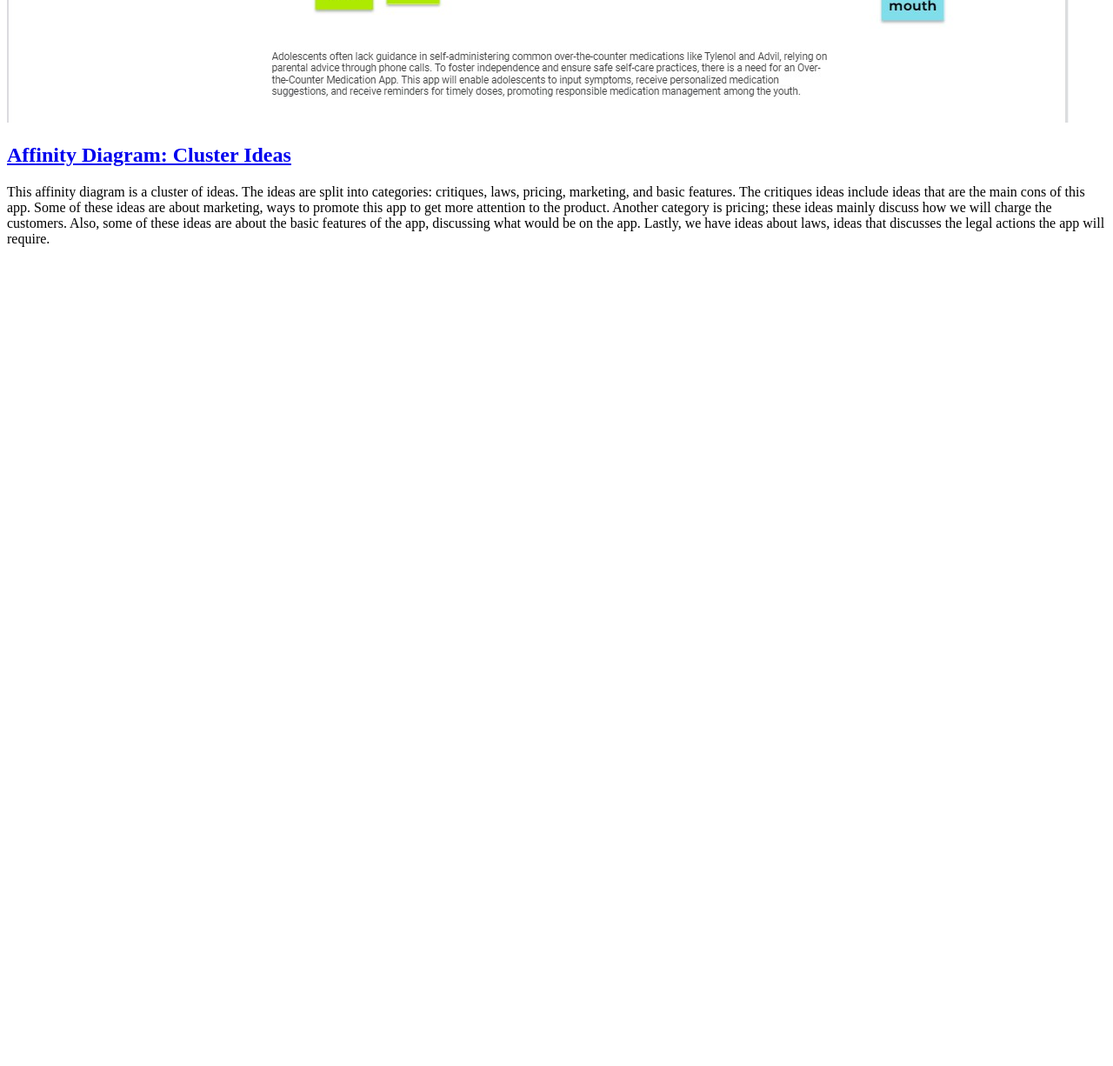
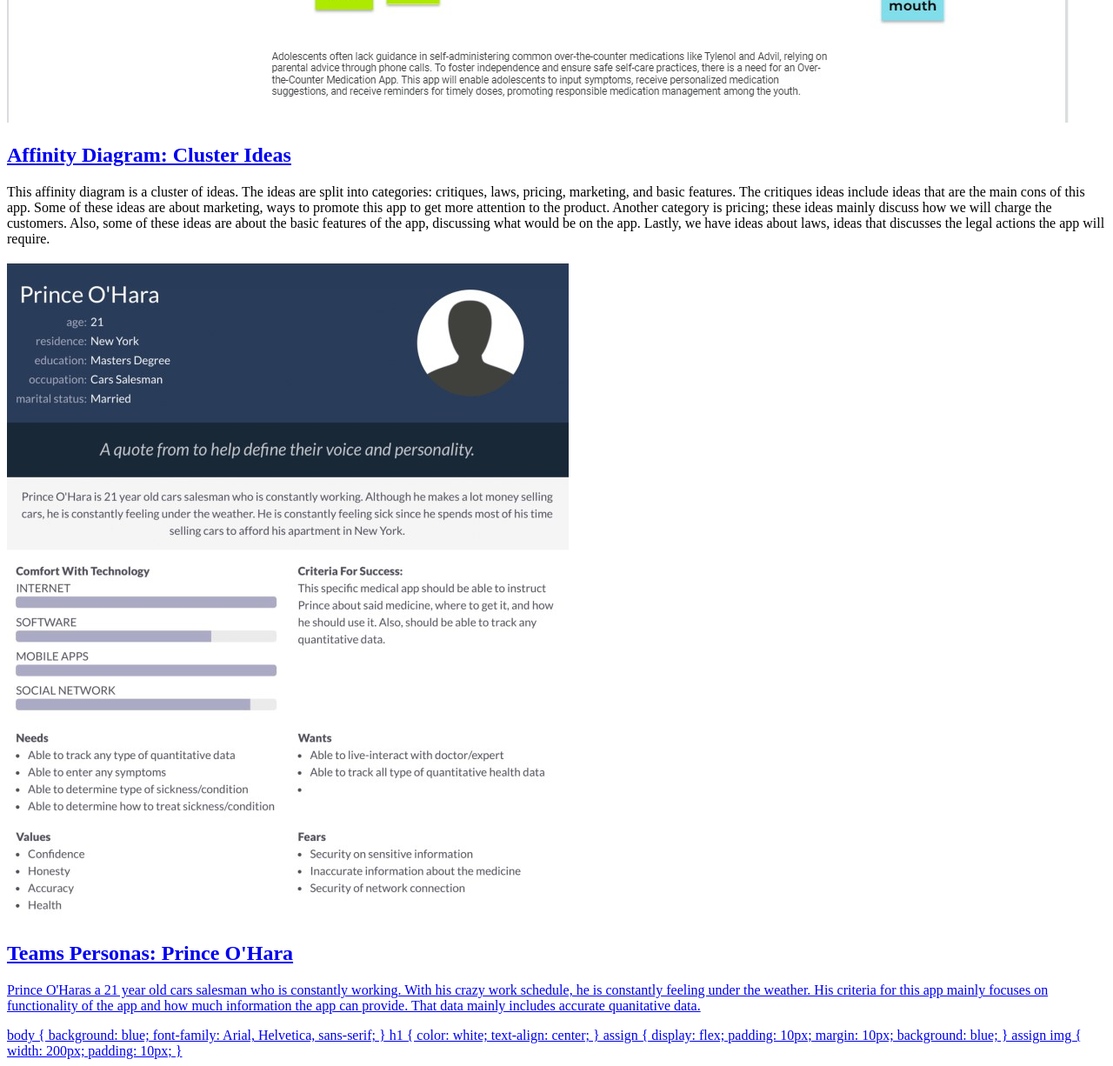
Before and after one commit to tredaman5/tredaman5.github.io, a plain HTML site: page index.html in a window 1280 px wide. Shown: the part 1136-2362 px from the top of the page at 87% size. Before the commit the page ends 1436 px from the top, so only its background shows below. Drawn offline with Linux system fonts and the light colour scheme.

Commit message:
Update index.html

```diff
--- a/index.html
+++ b/index.html
@@ -22,5 +22,33 @@ Adolescents often lack guidance in self-administering common over-the-counter me
           This affinity diagram is a cluster of ideas. The ideas are split into categories: critiques, laws, pricing, marketing, and basic features. The critiques ideas include ideas that are the main cons of this app. Some of these ideas are about marketing, ways to promote this app to get more attention to the product. Another category is pricing; these ideas mainly discuss how we will charge the customers. Also, some of these ideas are about the basic features of the app, discussing what would be on the app. Lastly, we have ideas about laws, ideas that discusses the legal actions the app will require.
         </p>
   </section>
+</section>
+  <section class="assign">
+    <img src="images/my-persona.jpg"/>
+    <section class="assign det">
+        <a href="files/Personas Compiled (1).pdf"><h2>Teams Personas: Prince O'Hara</h2>
+          <p>
+            Prince O'Haras a 21 year old cars salesman who is constantly working. With his crazy work schedule, he is constantly feeling under the weather. His criteria for this app mainly focuses on functionality of the app and how much information the app can provide. That data mainly includes accurate quanitative data.
+          </p>
+    </section>
+  </section>
+  body {
+  background: blue;
+  font-family: Arial, Helvetica, sans-serif;
+      }
+  h1 {
+  color: white;
+  text-align: center;
+      }
+  assign {
+	display: flex;
+	padding: 10px;
+	margin: 10px;
+	background: blue;
+          }
+assign img {
+	width: 200px;
+	padding: 10px;
+            }
 </body>
 </html>
```
